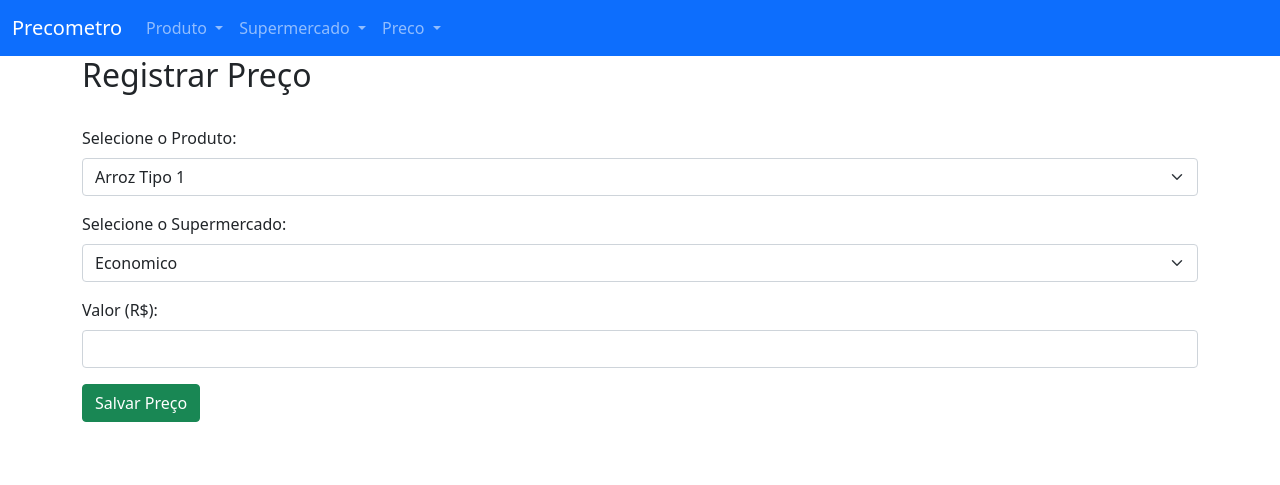
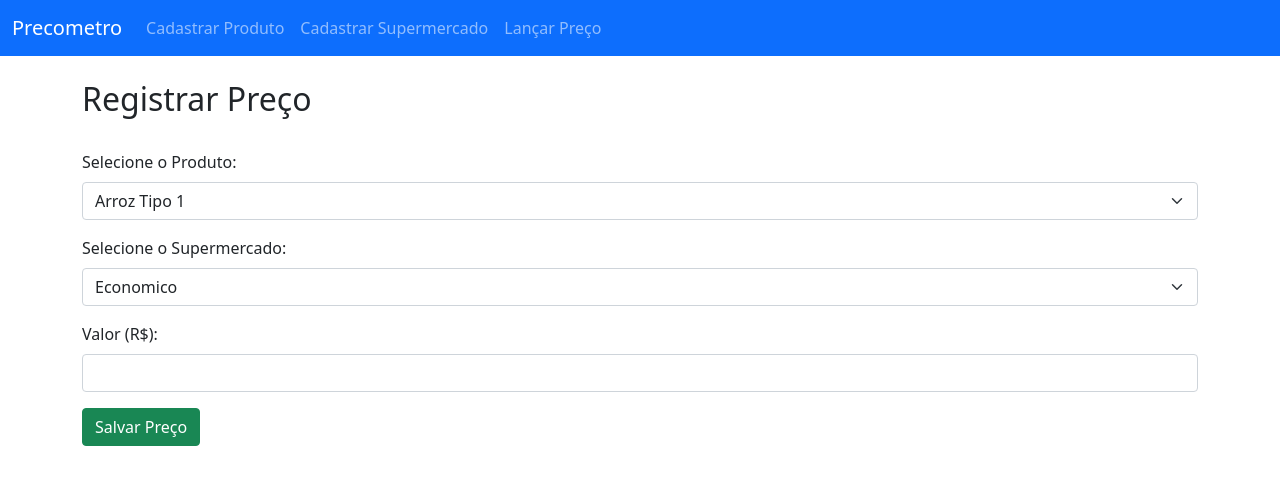
Before and after one commit to celisoncosta/PRECOMETRO, a Django app: page /preco/ in a window 1280 px wide. Shown: the top 485 px of the page. Run offline with Django 5.2, Linux system fonts and the light colour scheme.

Commit message:
html's, css, teste

```diff
--- a/precometro/template/menu.html
+++ b/precometro/template/menu.html
@@ -1,62 +1,48 @@
+<!-- menu.html ajustado -->
 {% load static %}
 <!DOCTYPE html>
 <html lang="pt-br">
 <head>
-    <link href="https://cdn.jsdelivr.net/npm/bootstrap@5.0.2/dist/css/bootstrap.min.css" rel="stylesheet" integrity="sha384-EVSTQN3/azprG1Anm3QDgpJLIm9Nao0Yz1ztcQTwFspd3yD65VohhpuuCOmLASjC" crossorigin="anonymous">
+    <link href="https://cdn.jsdelivr.net/npm/bootstrap@5.0.2/dist/css/bootstrap.min.css" rel="stylesheet">
     <meta charset="UTF-8">
-    <title>{% block titulo %}{% endblock %}</title>
-  {% block head %}{% endblock %}
+    <title>{% block titulo %}Preçômetro{% endblock %}</title>
+    {% block head %}{% endblock %}
 </head>
 <body>
 <nav class="navbar navbar-expand-lg navbar-dark bg-primary">
   <div class="container-fluid">
-    <a class="navbar-brand" href="#">Precometro</a>
-    <button class="navbar-toggler" type="button" data-bs-toggle="collapse" data-bs-target="#navbarSupportedContent" aria-controls="navbarSupportedContent" aria-expanded="false" aria-label="Toggle navigation">
+    <a class="navbar-brand" href="{% url 'app:home' %}">Precometro</a>
+    <button class="navbar-toggler" type="button" data-bs-toggle="collapse" data-bs-target="#navbarSupportedContent">
       <span class="navbar-toggler-icon"></span>
     </button>
     <div class="collapse navbar-collapse" id="navbarSupportedContent">
       <ul class="navbar-nav me-auto mb-2 mb-lg-0">
 
-
-        <li class="nav-item dropdown">
-          <a class="nav-link dropdown-toggle" href="#" id="navbarProduto" role="button" data-bs-toggle="dropdown" aria-expanded="false">
-            Produto
-          </a>
-          <ul class="dropdown-menu" aria-labelledby="navbarProduto">
-            <li><a class="dropdown-item" href="{% url 'app:produto_form' %}">Cadastrar</a></li>
-            <li><hr class="dropdown-divider"></li>
-            <li><a class="dropdown-item" href="{% url 'app:produto_list' %}">Listar</a></li>
-          </ul>
+        <!-- Produto -->
+        <li class="nav-item">
+          <a class="nav-link" href="{% url 'app:produto' %}">Cadastrar Produto</a>
         </li>
 
-        <li class="nav-item dropdown">
-          <a class="nav-link dropdown-toggle" href="#" id="navbarSupermercado" role="button" data-bs-toggle="dropdown" aria-expanded="false">
-            Supermercado
-          </a>
-          <ul class="dropdown-menu" aria-labelledby="navbarSupermercado">
-            <li><a class="dropdown-item" href="#">Cadastrar</a></li>
-            <li><hr class="dropdown-divider"></li>
-            <li><a class="dropdown-item" href="#">Listar</a></li>
-          </ul>
+        <!-- Supermercado -->
+        <li class="nav-item">
+          <a class="nav-link" href="{% url 'app:supermercado' %}">Cadastrar Supermercado</a>
         </li>
 
-        <li class="nav-item dropdown">
-          <a class="nav-link dropdown-toggle" href="#" id="navbarPreco" role="button" data-bs-toggle="dropdown" aria-expanded="false">
-            Preco
-          </a>
-          <ul class="dropdown-menu" aria-labelledby="navbarPreco">
-            <li><a class="dropdown-item" href="#">Cadastrar</a></li>
-            <li><hr class="dropdown-divider"></li>
-            <li><a class="dropdown-item" href="#">Listar</a></li>
-          </ul>
+        <!-- Preço -->
+        <li class="nav-item">
+          <a class="nav-link" href="{% url 'app:preco' %}">Lançar Preço</a>
         </li>
 
       </ul>
     </div>
   </div>
 </nav>
-{% block body %}{% endblock %}
+
+<div class="mt-4">
+    {% block body %}{% endblock %}
+</div>
+
 {% block footer %}{% endblock %}
-<script src="https://cdn.jsdelivr.net/npm/bootstrap@5.0.2/dist/js/bootstrap.bundle.min.js" integrity="sha384-MrcW6ZMFYlzcLA8Nl+NtUVF0sA7MsXsP1UyJoMp4YLEuNSfAP+JcXn/tWtIaxVXM" crossorigin="anonymous"></script>
+<script src="https://cdn.jsdelivr.net/npm/bootstrap@5.0.2/dist/js/bootstrap.bundle.min.js"></script>
 </body>
 </html>
```
Also changed, not shown: precometro/template/preco_form.html (line endings or trailing spaces).
